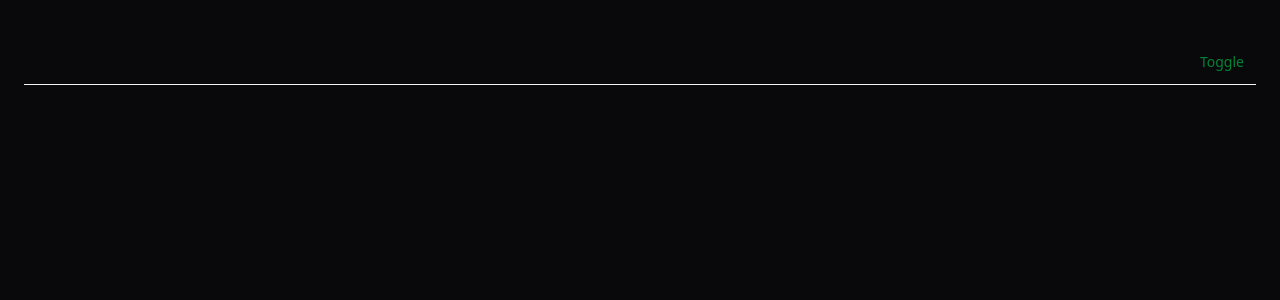
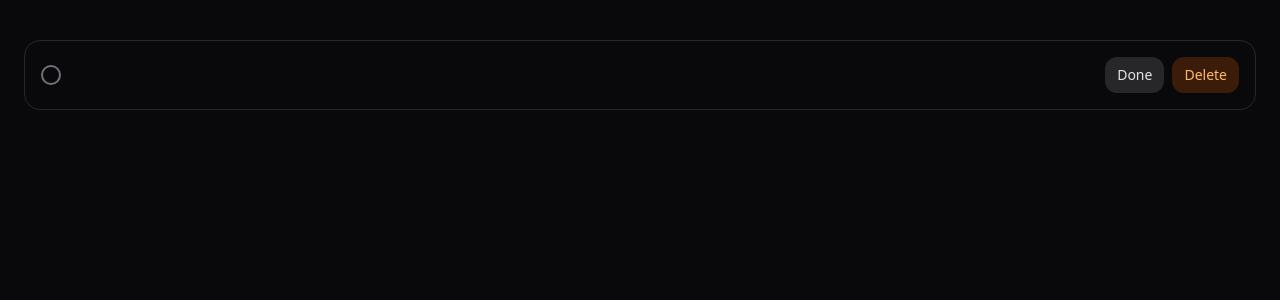
Before and after one commit to Tyler-b-04/task-manager, a Next.js app: page / in a window 1280 px wide. Shown: the top 300 px of the page. Built offline with nearby package versions, Linux system fonts and the light colour scheme.

Commit message:
Added comments to taskcard.js along with updated toggle and delete commands

```diff
--- a/app/components/taskcard.js
+++ b/app/components/taskcard.js
@@ -1,15 +1,58 @@
 'use client';
 
-export default function TaskCard({ title, done, id, onToggle }) {
+// ==================================================
+// COMPONENT: TaskCard
+// PURPOSE: Displays one task row and sends toggle and delete
+// actions back up to the TaskBoard through callback props.
+// TYPE: Client Component
+// PROPS:
+// - id: unique task id
+// - title: task text
+// - done: completion status
+// - onToggle: callback to toggle a task
+// - onDelete: callback to delete a task
+// ==================================================
+
+export default function TaskCard({ title, done, id, onToggle, onDelete }) {
   return (
-    <div className="flex items-center justify-between p-3 border-b">
-      <span className={done ? 'line-through text-gray-400' : ''}>
-        {title}
-      </span>
-      <button
-        className="text-sm text-green-700 hover:underline"
-        onClick={() => onToggle(id)}
-      >Toggle</button>
+    <div className="flex items-center justify-between rounded-2xl border border-zinc-800 bg-zinc-950 p-4">
+      <div className="flex items-center gap-3">
+        <button
+          // Clicking this button ends the task id upward so the parent
+          // component can decide how to update state.
+          onClick={() => onToggle(id)}
+          className={`h-5 w-5 rounded-full border-2 transition ${
+            done
+              ? 'border-orange-500 bg-orange-500'
+              : 'border-zinc-500 bg-transparent'
+          }`}
+        />
+        <span
+          // The conditional classes make completed tasks look visibly
+          // different so anyone using the app can scan the list faster.
+          className={done ? 'text-zinc-500 line-through' : 'text-zinc-100'}
+        >
+          {title}
+        </span>
+      </div>
+
+      <div className="flex gap-2">
+        <button
+          onClick={() => onToggle(id)}
+          className="rounded-xl bg-zinc-800 px-3 py-2 text-sm text-zinc-200 hover:bg-zinc-700"
+        >
+          {done ? 'Undo' : 'Done'}
+        </button>
+
+        <button
+          // Delete also sends the id upward because this component does
+          // not own the task array and should not modify state itself.
+          onClick={() => onDelete(id)}
+          className="rounded-xl bg-orange-500/20 px-3 py-2 text-sm text-orange-300 hover:bg-orange-500/30"
+        >
+          Delete
+        </button>
+      </div>
     </div>
   );
 }
```
